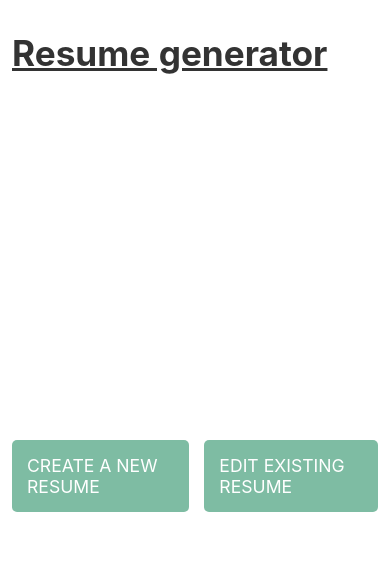
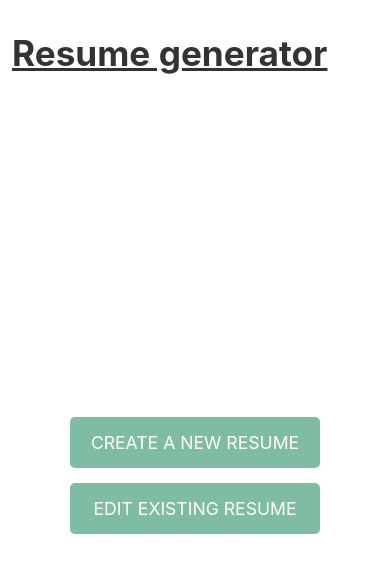
Before and after one commit to ratigumashvili/ol-academy-resume-generator-final-project, a React (Create React App) app: page / in a window 390 px wide. Shown: the top 572 px of the page. Built offline with nearby package versions, Linux system fonts and the light colour scheme; no server answers.

Commit message:
sart getting data from useFetch

```diff
--- a/package.json
+++ b/package.json
@@ -9,6 +9,7 @@
     "react": "^18.2.0",
     "react-dom": "^18.2.0",
     "react-icons": "^4.6.0",
+    "react-loader-spinner": "^5.3.4",
     "react-markdown": "^8.0.3",
     "react-router-dom": "^6.4.3",
     "react-scripts": "5.0.1",
--- a/src/App.js
+++ b/src/App.js
@@ -8,13 +8,22 @@ import Export from "./pages/Export";
 import Edit from "./pages/Edit";
 import Stored from "./pages/Stored";
 import NotFound from "./pages/NotFound";
+import LoadingSpinner from "./components/LoadingSpinner";
+import useFetch from "./hooks/useFetch";
 import { getFormData } from "./helpers/helpers";
 
 function App() {
+  const { fetchedData, loading } = useFetch();
   const [values, setValues] = useState(getFormData);
   const [resumes, setResumes] = useState(
     JSON.parse(localStorage.getItem("all-resumes")) || []
   );
+
+  if (loading) {
+    return <LoadingSpinner />;
+  }
+
+  console.log(fetchedData);
 
   return (
     <div className="App container">
--- /dev/null
+++ b/src/components/LoadingSpinner.jsx
@@ -0,0 +1,16 @@
+import { Blocks } from "react-loader-spinner";
+
+const LoadingSpinner = () => {
+  return (
+    <Blocks
+      visible={true}
+      height="80"
+      width="80"
+      ariaLabel="blocks-loading"
+      wrapperStyle={{}}
+      wrapperClass="blocks-wrapper"
+    />
+  );
+};
+
+export default LoadingSpinner;
--- a/src/index.scss
+++ b/src/index.scss
@@ -73,6 +73,16 @@ a {
   display: flex;
   align-items: center;
   gap: 15px;
+
+  @media (max-width: 780px) {
+    flex-direction: column;
+    justify-content: center;
+
+    button,
+    a {
+      min-width: 250px;
+    }
+  }
 }
 
 .homepage__bottom {
```
Also changed, not shown: 1 other file (tests, documents, lock files or other folders).
